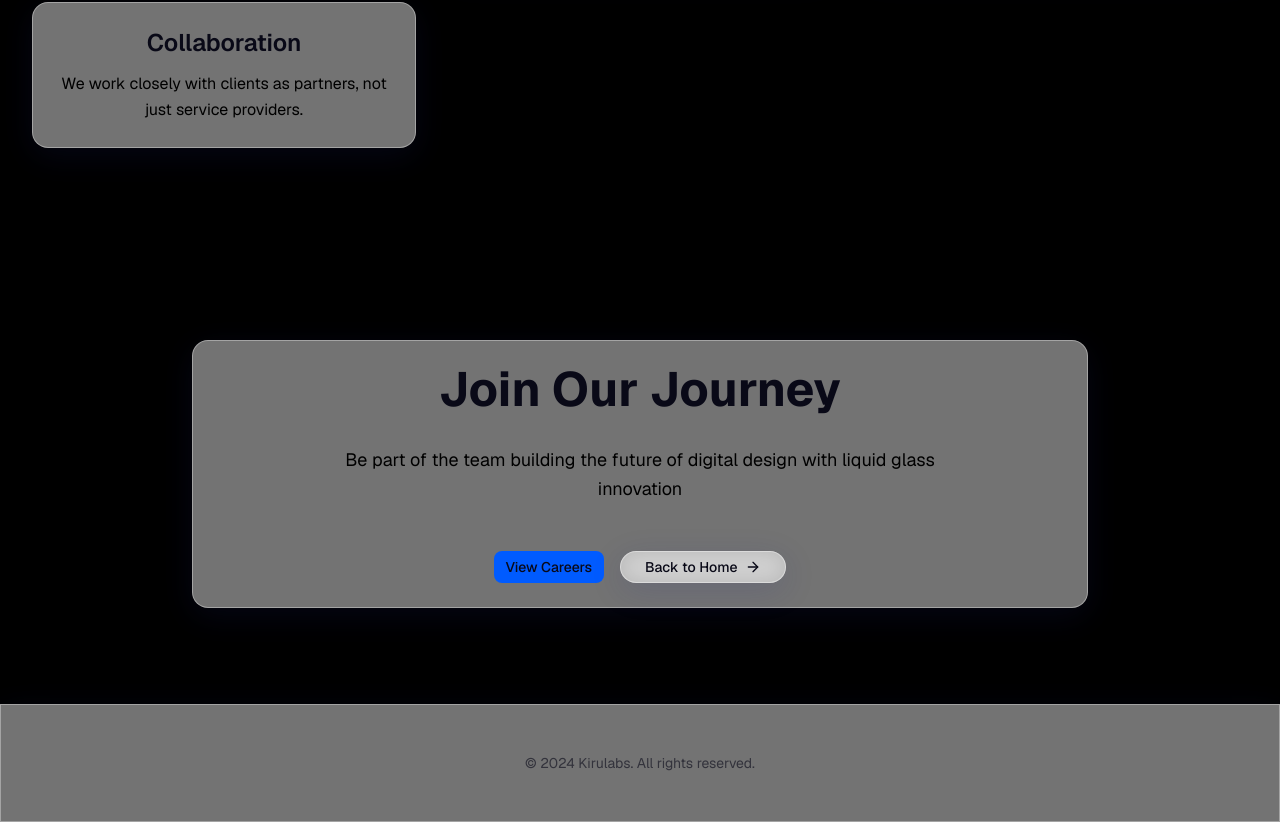
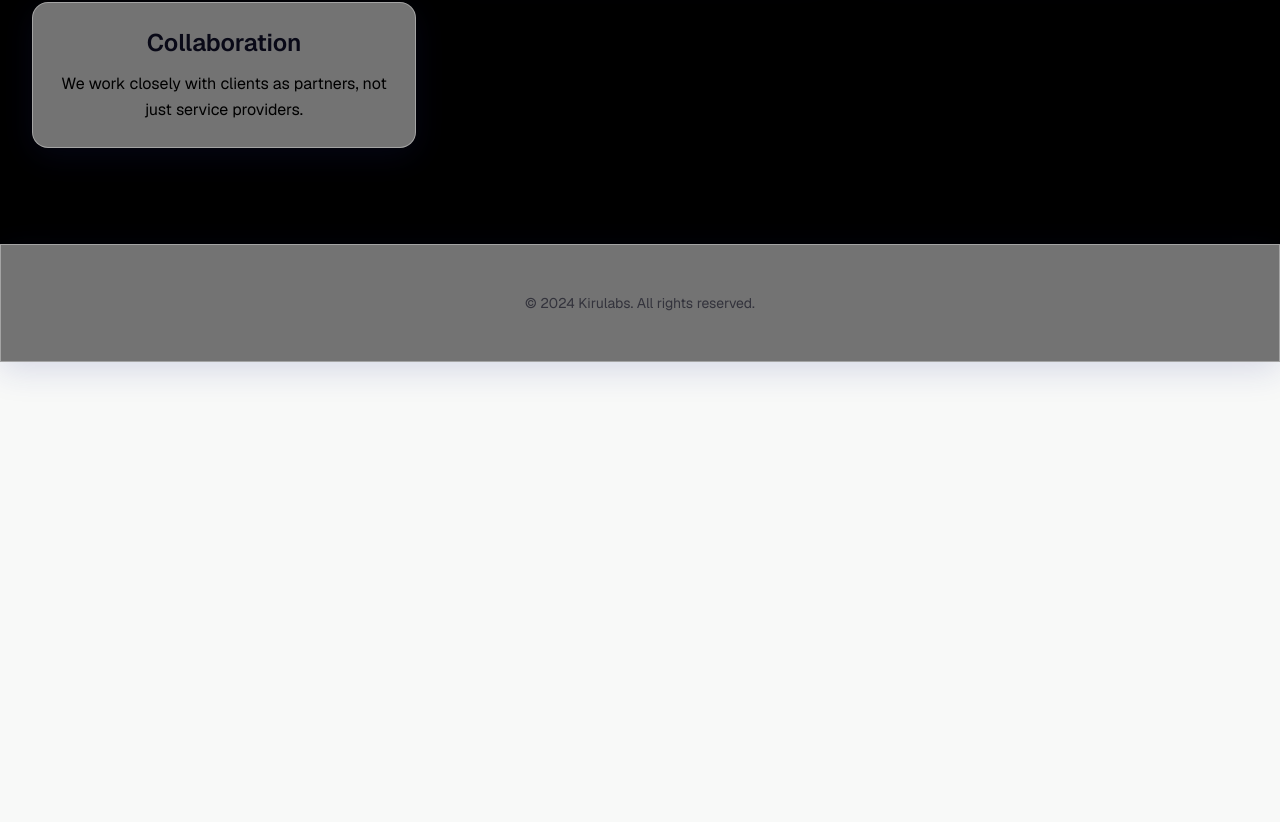
Before and after one commit to mends4eva/kiru-labs, a Next.js app: page /about in a window 1280 px wide. Shown: the part 2699-3521 px from the top of the page. After the commit the page ends 3061 px from the top, so only its background shows below. Built offline with nearby package versions, Linux system fonts and the light colour scheme.

Commit message:
cta-section-close

```diff
--- a/app/about/page.tsx
+++ b/app/about/page.tsx
@@ -193,7 +193,7 @@ export default function About() {
       </section>
 
       {/* CTA Section */}
-      <section className="py-16 sm:py-20 md:py-24 px-4 sm:px-6 lg:px-8">
+      {/* <section className="py-16 sm:py-20 md:py-24 px-4 sm:px-6 lg:px-8">
         <div className="max-w-4xl mx-auto">
           <div className="glass-card text-center space-y-6 sm:space-y-8 border-primary/30 hover:border-primary/60 smooth-all hover:glow-effect p-6 sm:p-8">
             <h2 className="text-2xl sm:text-3xl md:text-4xl lg:text-5xl font-bold">Join Our Journey</h2>
@@ -210,7 +210,7 @@ export default function About() {
             </div>
           </div>
         </div>
-      </section>
+      </section> */}
 
       {/* Footer */}
       <footer className="border-t border-border/50 glass-effect">
```
